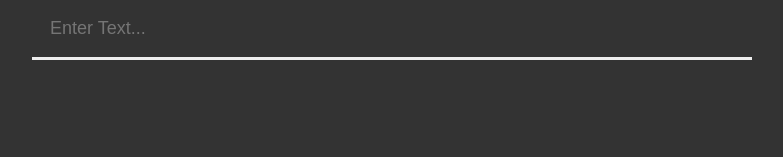
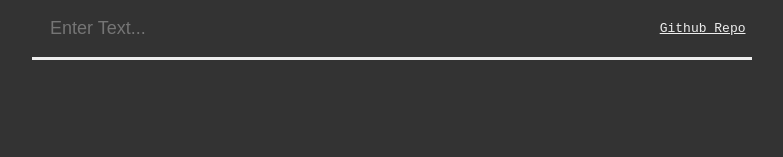
Before and after one commit to 505e06b2/Barcode-to-Text, a plain HTML site: page index.html in a window 1280 px wide. Shown: the top 157 px of the page, without its empty margins (248-1031 px from the left). Drawn offline with Linux system fonts and the light colour scheme.

Commit message:
Frontend: Add Github repo link

```diff
--- a/index.html
+++ b/index.html
@@ -12,12 +12,16 @@
 		<form id="container">
 			<div id="data-input-container">
 				<input id="data-input" type="text" placeholder="Enter Text...">
+				<a id="repo-link" href="https://github.com/505e06b2/BarcodeToText" target="_blank">
+					<span>Github Repo</span>
+				</a>
 			</div>
 			<div id="barcode-container">
 				<div id="barcode" class="theme-light font-serif"></div>
 			</div>
 			<div id="utilities-container">
 				<div id="settings-container">
+
 					<div class="settings-label">
 						<span>Symbology:</span>
 					</div>
--- a/style.css
+++ b/style.css
@@ -20,6 +20,10 @@ select {
 	border: none;
 }
 
+a {
+	color: #eee;
+}
+
 #container {
 	display: flex;
 	flex-direction: column;
@@ -27,6 +31,10 @@ select {
 	max-width: 720px;
 	width: 720px;
 	min-width: 0px;
+}
+
+#data-input-container {
+	display: flex;
 }
 
 #data-input {
@@ -39,6 +47,14 @@ select {
 
 	box-sizing: border-box;
 	width: 100%;
+}
+
+#repo-link {
+	display: flex;
+	justify-content: center;
+	align-items: center;
+	white-space: nowrap;
+	padding: 0.5em;
 }
 
 #barcode-container {
@@ -54,6 +70,7 @@ select {
 }
 
 #data-input:hover,
+#repo-link:hover,
 #barcode-container:hover {
 	background: #555;
 	color: #eee;
```
